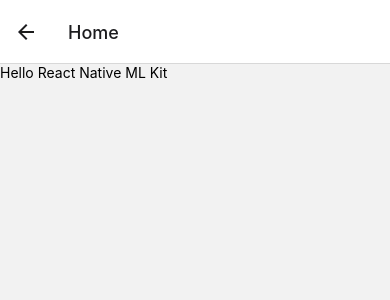
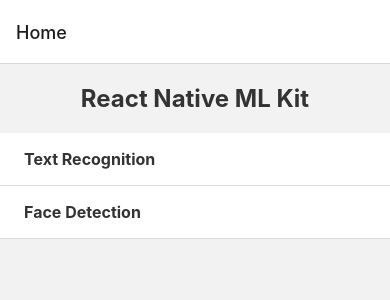
Before and after one commit to a7medev/react-native-ml-kit, a React Native app in the folder example/: screen /Home in a window 390 px wide. Shown: the top 300 px of the page. Built offline with nearby package versions, Linux system fonts and the light colour scheme.

Commit message:
feat(example): add home screen

```diff
--- a/example/src/App.tsx
+++ b/example/src/App.tsx
@@ -1,30 +1,33 @@
 import React from 'react';
-import {Text, View} from 'react-native';
 import {NavigationContainer} from '@react-navigation/native';
 import {createNativeStackNavigator} from '@react-navigation/native-stack';
 import TextRecognitionScreen from './text-recognition/TextRecognitionScreen';
 import FaceDetectionScreen from './face-detection/FaceDetectionScreen';
+import HomeScreen from './core/HomeScreen';
 
-const HomeScreen: React.FC = () => {
-  return (
-    <View>
-      <Text>Hello React Native ML Kit</Text>
-    </View>
-  );
+export type ParamList = {
+  Home: undefined;
+  TextRecognition: undefined;
+  FaceDetection: undefined;
 };
 
-const Stack = createNativeStackNavigator();
+const Stack = createNativeStackNavigator<ParamList>();
 
 const App: React.FC = () => {
   return (
     <NavigationContainer>
       <Stack.Navigator>
-        <Stack.Screen name="FaceDetection" component={FaceDetectionScreen} />
+        <Stack.Screen name="Home" component={HomeScreen} />
+        <Stack.Screen
+          name="FaceDetection"
+          component={FaceDetectionScreen}
+          options={{title: 'Face Detection'}}
+        />
         <Stack.Screen
           name="TextRecognition"
           component={TextRecognitionScreen}
+          options={{title: 'Text Recognition'}}
         />
-        <Stack.Screen name="Home" component={HomeScreen} />
       </Stack.Navigator>
     </NavigationContainer>
   );
--- /dev/null
+++ b/example/src/core/HomeScreen.tsx
@@ -0,0 +1,34 @@
+import React from 'react';
+import {StyleSheet, View, Text} from 'react-native';
+import {NativeStackScreenProps} from '@react-navigation/native-stack';
+import ListTile from './ListTile';
+import type {ParamList} from '../App';
+
+const HomeScreen = ({navigation}: NativeStackScreenProps<ParamList>) => {
+  return (
+    <View>
+      <Text style={styles.title}>React Native ML Kit</Text>
+
+      <ListTile
+        title="Text Recognition"
+        onPress={() => navigation.navigate('TextRecognition')}
+      />
+      <ListTile
+        title="Face Detection"
+        onPress={() => navigation.navigate('FaceDetection')}
+      />
+    </View>
+  );
+};
+
+const styles = StyleSheet.create({
+  title: {
+    fontSize: 24,
+    textAlign: 'center',
+    fontWeight: 'bold',
+    color: '#333',
+    margin: 20,
+  },
+});
+
+export default HomeScreen;
--- /dev/null
+++ b/example/src/core/ListTile.tsx
@@ -0,0 +1,35 @@
+import React from 'react';
+import {StyleSheet, Text, TouchableHighlight} from 'react-native';
+
+interface ListTileProps {
+  title: string;
+  onPress: () => void;
+}
+
+const ListTile = ({title, onPress}: ListTileProps) => {
+  return (
+    <TouchableHighlight
+      onPress={onPress}
+      style={styles.listTile}
+      underlayColor="#f2f2f2">
+      <Text style={styles.title}>{title}</Text>
+    </TouchableHighlight>
+  );
+};
+
+const styles = StyleSheet.create({
+  listTile: {
+    paddingVertical: 16,
+    paddingHorizontal: 24,
+    borderBottomWidth: 1,
+    borderBottomColor: '#ddd',
+    backgroundColor: 'white',
+  },
+  title: {
+    fontSize: 16,
+    fontWeight: 'bold',
+    color: '#333',
+  },
+});
+
+export default ListTile;
```
